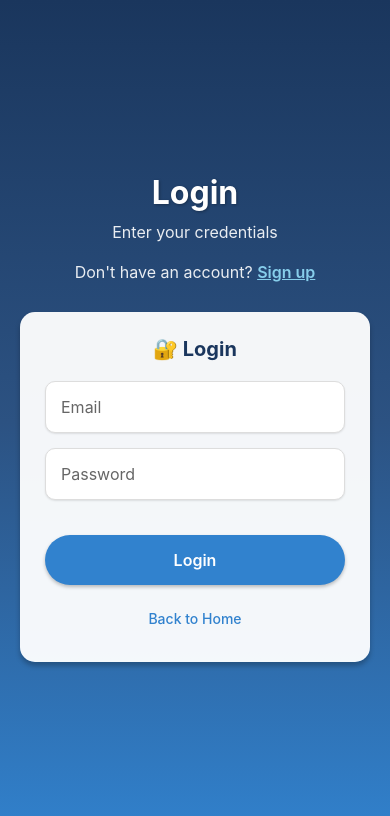
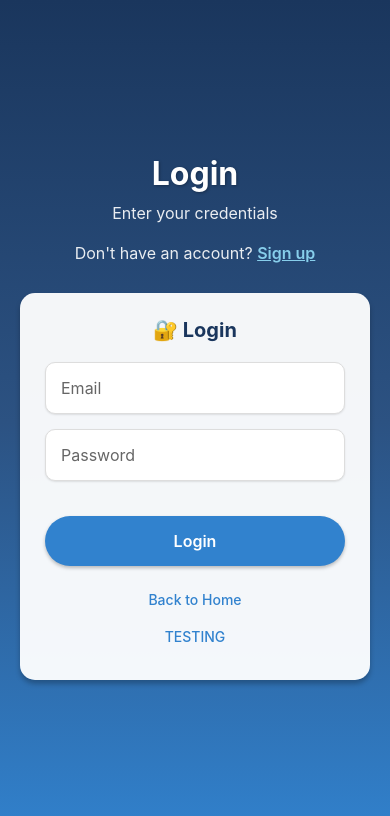
Before and after one commit to KrakenDnD/emt-triage-training-app, a React Native app in the folder frontend/: screen /Login in a window 390 px wide. Shown: the top 816 px of the page. Built offline with nearby package versions, Linux system fonts and the light colour scheme; no server answers.

Commit message:
added testing buttons for demo

```diff
--- a/frontend/App.js
+++ b/frontend/App.js
@@ -26,7 +26,7 @@
 function HomeScreen({ navigation }) {
   const handleStartTraining = () => {
     try {
-      navigation.navigate('StudentProfile');
+      navigation.navigate('Login');
     } catch (error) {
       console.log("Nav error::", error);
     }
--- a/frontend/pages/conditions.tsx
+++ b/frontend/pages/conditions.tsx
@@ -17,7 +17,7 @@
 
   const handleBack = () => {
     try {
-    navigation.navigate('ReferenceLib');
+    navigation.goBack();
   } catch (error) {
     console.error('Navigation error:', error);
   }
--- a/frontend/pages/login.tsx
+++ b/frontend/pages/login.tsx
@@ -123,7 +123,13 @@
             >
               <Text style={styles.backButtonText}>Back to Home</Text>
             </TouchableOpacity>
-          </View>
+          <TouchableOpacity
+              style={styles.backButton}
+              onPress={() => navigation.navigate('StudentProfile')}
+            >
+              <Text style={styles.backButtonText}>TESTING</Text>
+            </TouchableOpacity>
+            </View>
         </View>
       </LinearGradient>
     </SafeAreaView>
--- a/frontend/pages/scenarioselect.tsx
+++ b/frontend/pages/scenarioselect.tsx
@@ -144,10 +144,10 @@
 
   const handleScenarioPress = (scenario) => {
     try {
-      navigation.navigate('ScenarioDetail', { //REPLACE WHEN BACKEND IS FINISHED
-        scenarioId: scenario.id,
-        scenario: scenario
-      });
+      navigation.navigate('Review')//, { //REPLACE WHEN BACKEND IS FINISHED
+    //    scenarioId: scenario.id,
+    //    scenario: scenario
+    //  });
     } catch (error) {
       console.error('Navigation error:', error);
     }
```
